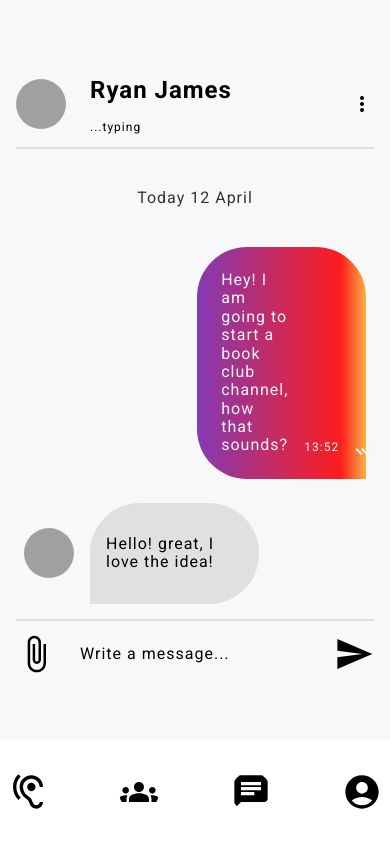
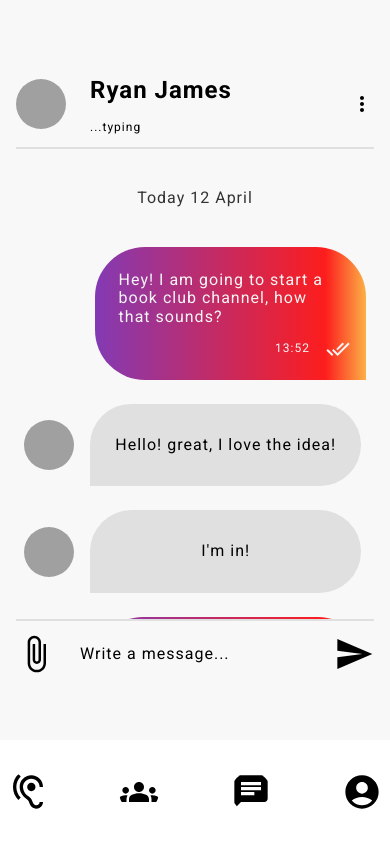
Before and after one commit to dave-forbes/messaging-app, a React (Vite) app in the folder frontend/: page / in a window 390 px wide. Built offline with nearby package versions, Linux system fonts and the light colour scheme.

Commit message:
adjust width for smaller devices
- so that chat text is bigger and easier to read

```diff
--- a/frontend/src/components/MessageRecieved/MessageRecieved.module.scss
+++ b/frontend/src/components/MessageRecieved/MessageRecieved.module.scss
@@ -16,3 +16,12 @@
     width: 40%;
     }
 }
+
+@media (max-width:600px) {
+  .messageRecieved {
+  .messageContent {
+    flex-direction: column;
+    width:70%;
+  }
+}
+}
--- a/frontend/src/components/MessageSent/MessageSent.module.scss
+++ b/frontend/src/components/MessageSent/MessageSent.module.scss
@@ -27,3 +27,12 @@
     }
   }
 }
+
+@media (max-width:600px) {
+  .messageSent {
+  .messageContent {
+    flex-direction: column;
+    width:70%;
+  }
+}
+}
```
